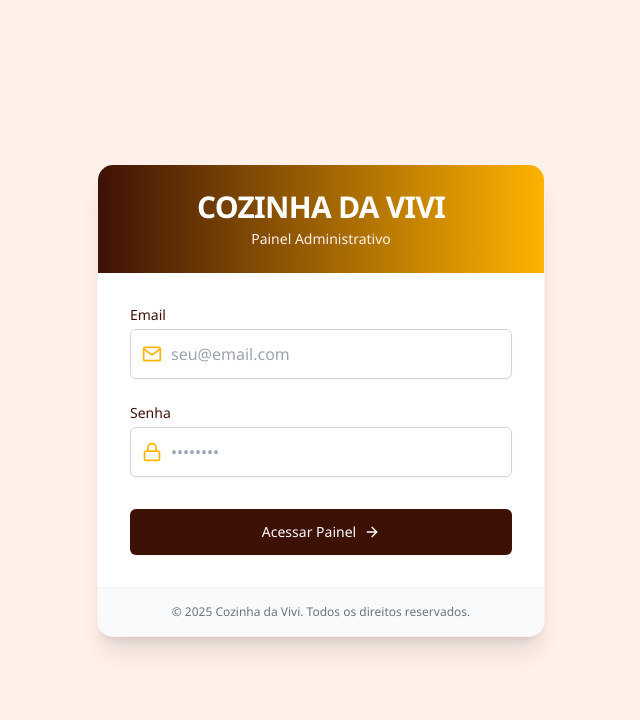
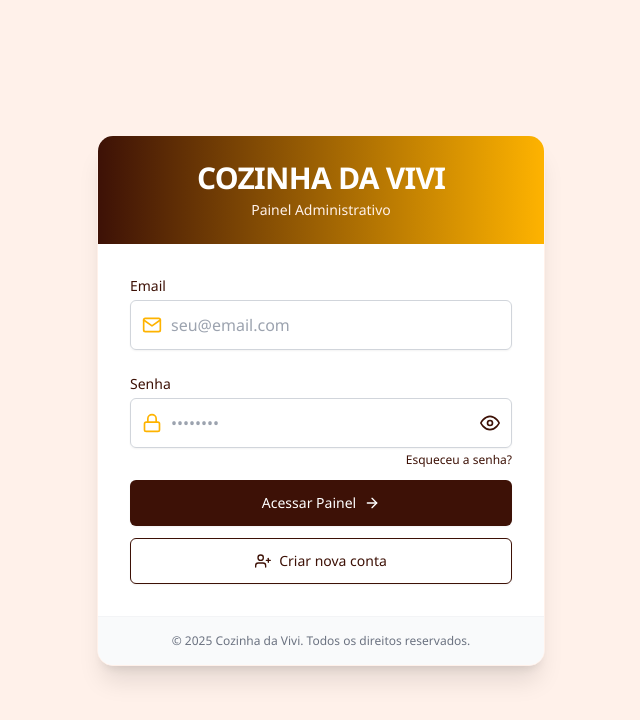
Before and after one commit to victorconceicao88/vivirestaurante, a React (Create React App) app: page /login in a window 1280 px wide. Shown: the top 720 px of the page, without its empty margins (319-959 px from the left). Built offline with nearby package versions, Linux system fonts and the light colour scheme; no server answers.

Commit message:
alteraçao

```diff
--- a/src/pages/LoginPage.jsx
+++ b/src/pages/LoginPage.jsx
@@ -1,14 +1,22 @@
 import { useState } from 'react';
-import { signInWithEmailAndPassword } from 'firebase/auth';
+import {
+  signInWithEmailAndPassword,
+  sendPasswordResetEmail,
+  createUserWithEmailAndPassword
+} from 'firebase/auth';
 import { auth } from '../firebase';
 import { useNavigate } from 'react-router-dom';
-import { FiMail, FiLock, FiArrowRight } from 'react-icons/fi';
+import { FiMail, FiLock, FiArrowRight, FiUserPlus, FiLogIn, FiEye, FiEyeOff } from 'react-icons/fi';
 
 const LoginPage = () => {
   const [email, setEmail] = useState('');
   const [password, setPassword] = useState('');
   const [error, setError] = useState('');
   const [isLoading, setIsLoading] = useState(false);
+  const [showForgotPassword, setShowForgotPassword] = useState(false);
+  const [showSignUp, setShowSignUp] = useState(false);
+  const [resetSent, setResetSent] = useState(false);
+  const [showPassword, setShowPassword] = useState(false);
   const navigate = useNavigate();
 
   const handleLogin = async (e) => {
@@ -25,20 +33,70 @@ const LoginPage = () => {
     }
   };
 
+  const handleSignUp = async (e) => {
+    e.preventDefault();
+    setError('');
+    setIsLoading(true);
+
+    try {
+      await createUserWithEmailAndPassword(auth, email, password);
+      navigate('/admin');
+    } catch (err) {
+      setError(err.message.includes('email-already')
+        ? 'Este email já está cadastrado.'
+        : 'Erro ao criar conta. Por favor, tente novamente.');
+      setIsLoading(false);
+    }
+  };
+
+  const handlePasswordReset = async (e) => {
+    e.preventDefault();
+    if (!email) {
+      setError('Por favor, insira seu email para redefinir a senha.');
+      return;
+    }
+
+    try {
+      await sendPasswordResetEmail(auth, email);
+      setResetSent(true);
+      setError('');
+    } catch (err) {
+      setError('Ocorreu um erro ao enviar o email de redefinição. Verifique o email e tente novamente.');
+    }
+  };
+
+  const resetForms = () => {
+    setShowForgotPassword(false);
+    setShowSignUp(false);
+    setResetSent(false);
+    setError('');
+    setShowPassword(false);
+  };
+
+  const togglePasswordVisibility = () => {
+    setShowPassword(!showPassword);
+  };
+
   return (
     <div className="min-h-screen flex items-center justify-center bg-[#fff1ea] p-4">
       {/* Container Principal */}
       <div className="w-full max-w-md">
         {/* Card de Login */}
         <div className="bg-white rounded-2xl shadow-xl overflow-hidden border border-[#fff1ea]">
-          {/* Cabeçalio com Degradê */}
+          {/* Cabeçalho com Degradê */}
           <div className="bg-gradient-to-r from-[#3d1106] to-[#feb300] p-6 text-center">
             <h1 className="text-3xl font-bold text-white tracking-tight">COZINHA DA VIVI</h1>
-            <p className="text-[#fff1ea] mt-1 text-sm font-light">Painel Administrativo</p>
+            <p className="text-[#fff1ea] mt-1 text-sm font-light">
+              {showSignUp ? 'Criar Nova Conta' : showForgotPassword ? 'Recuperar Senha' : 'Painel Administrativo'}
+            </p>
           </div>
 
           {/* Formulário */}
-          <form onSubmit={handleLogin} className="p-8 space-y-6">
+          <form onSubmit={
+            showForgotPassword ? handlePasswordReset :
+            showSignUp ? handleSignUp :
+            handleLogin
+          } className="p-8 space-y-6">
             {error && (
               <div className="bg-red-50 border-l-4 border-red-500 p-4">
                 <div className="flex items-center">
@@ -46,6 +104,19 @@ const LoginPage = () => {
                     <path fillRule="evenodd" d="M18 10a8 8 0 11-16 0 8 8 0 0116 0zm-7 4a1 1 0 11-2 0 1 1 0 012 0zm-1-9a1 1 0 00-1 1v4a1 1 0 102 0V6a1 1 0 00-1-1z" clipRule="evenodd" />
                   </svg>
                   <span className="text-sm font-medium text-red-700">{error}</span>
+                </div>
+              </div>
+            )}
+
+            {resetSent && (
+              <div className="bg-green-50 border-l-4 border-green-500 p-4">
+                <div className="flex items-center">
+                  <svg className="h-5 w-5 text-green-500 mr-2" fill="currentColor" viewBox="0 0 20 20">
+                    <path fillRule="evenodd" d="M10 18a8 8 0 100-16 8 8 0 000 16zm3.707-9.293a1 1 0 00-1.414-1.414L9 10.586 7.707 9.293a1 1 0 00-1.414 1.414l2 2a1 1 0 001.414 0l4-4z" clipRule="evenodd" />
+                  </svg>
+                  <span className="text-sm font-medium text-green-700">
+                    Email de redefinição enviado! Verifique sua caixa de entrada.
+                  </span>
                 </div>
               </div>
             )}
@@ -70,34 +141,73 @@ const LoginPage = () => {
               </div>
             </div>
 
+            {(showSignUp || !showForgotPassword) && (
               <div className="space-y-1">
                 <label className="block text-sm font-medium text-[#3d1106]" htmlFor="password">
-                Senha
+                  {showSignUp ? 'Crie uma senha' : 'Senha'}
                 </label>
                 <div className="relative rounded-md shadow-sm">
                   <div className="absolute inset-y-0 left-0 pl-3 flex items-center pointer-events-none">
                     <FiLock className="h-5 w-5 text-[#feb300]" />
                   </div>
                   <input
-                  type="password"
+                    type={showPassword ? "text" : "password"}
                     id="password"
                     value={password}
                     onChange={(e) => setPassword(e.target.value)}
-                  className="focus:ring-[#feb300] focus:border-[#feb300] block w-full pl-10 pr-3 py-3 border border-gray-300 rounded-md placeholder-gray-400 transition duration-150"
-                  placeholder="••••••••"
+                    className="focus:ring-[#feb300] focus:border-[#feb300] block w-full pl-10 pr-10 py-3 border border-gray-300 rounded-md placeholder-gray-400 transition duration-150"
+                    placeholder={showSignUp ? 'Mínimo 6 caracteres' : '••••••••'}
                     required
+                    minLength={6}
                   />
+                  <div className="absolute inset-y-0 right-0 pr-3 flex items-center">
+                    <button
+                      type="button"
+                      onClick={togglePasswordVisibility}
+                      className="text-[#3d1106] hover:text-[#feb300] focus:outline-none"
+                    >
+                      {showPassword ? (
+                        <FiEyeOff className="h-5 w-5" />
+                      ) : (
+                        <FiEye className="h-5 w-5" />
+                      )}
+                    </button>
                   </div>
                 </div>
+                {!showSignUp && !showForgotPassword && (
+                  <button
+                    type="button"
+                    onClick={() => {
+                      resetForms();
+                      setShowForgotPassword(true);
+                    }}
+                    className="text-xs text-[#3d1106] hover:text-[#feb300] transition-colors duration-200 float-right mt-1"
+                  >
+                    Esqueceu a senha?
+                  </button>
+                )}
+              </div>
+            )}
 
-            <div className="pt-2">
+            <div className="pt-2 space-y-3">
               <button
                 type="submit"
                 disabled={isLoading}
-                className={`w-full flex justify-center items-center py-3 px-4 border border-transparent rounded-md shadow-sm text-sm font-medium text-white bg-[#3d1106] hover:bg-[#2a0b04] focus:outline-none focus:ring-2 focus:ring-offset-2 focus:ring-[#feb300] transition-colors duration-200 ${isLoading ? 'opacity-75 cursor-not-allowed' : ''}`}
+                className={`w-full flex justify-center items-center py-3 px-4 border border-transparent rounded-md shadow-sm text-sm font-medium text-white ${
+                  showSignUp ? 'bg-[#feb300] hover:bg-[#e6a200]' : 'bg-[#3d1106] hover:bg-[#2a0b04]'
+                } focus:outline-none focus:ring-2 focus:ring-offset-2 focus:ring-[#feb300] transition-colors duration-200 ${
+                  isLoading ? 'opacity-75 cursor-not-allowed' : ''
+                }`}
               >
                 {isLoading ? (
-                  'Acessando...'
+                  'Processando...'
+                ) : showForgotPassword ? (
+                  'Enviar Link de Redefinição'
+                ) : showSignUp ? (
+                  <>
+                    Criar Conta
+                    <FiUserPlus className="ml-2 h-4 w-4" />
+                  </>
                 ) : (
                   <>
                     Acessar Painel
@@ -105,6 +215,29 @@ const LoginPage = () => {
                   </>
                 )}
               </button>
+
+              {showSignUp || showForgotPassword ? (
+                <button
+                  type="button"
+                  onClick={resetForms}
+                  className="w-full flex justify-center items-center py-3 px-4 border border-[#3d1106] rounded-md shadow-sm text-sm font-medium text-[#3d1106] hover:bg-[#fff1ea] focus:outline-none focus:ring-2 focus:ring-offset-2 focus:ring-[#feb300] transition-colors duration-200"
+                >
+                  <FiLogIn className="mr-2 h-4 w-4" />
+                  Voltar para o login
+                </button>
+              ) : (
+                <button
+                  type="button"
+                  onClick={() => {
+                    resetForms();
+                    setShowSignUp(true);
+                  }}
+                  className="w-full flex justify-center items-center py-3 px-4 border border-[#3d1106] rounded-md shadow-sm text-sm font-medium text-[#3d1106] hover:bg-[#fff1ea] focus:outline-none focus:ring-2 focus:ring-offset-2 focus:ring-[#feb300] transition-colors duration-200"
+                >
+                  <FiUserPlus className="mr-2 h-4 w-4" />
+                  Criar nova conta
+                </button>
+              )}
             </div>
           </form>
 
```
Also changed, not shown: public/logo192.png (added), public/logo512.png (added). Lines whose indentation alone changed are shown as unchanged.
